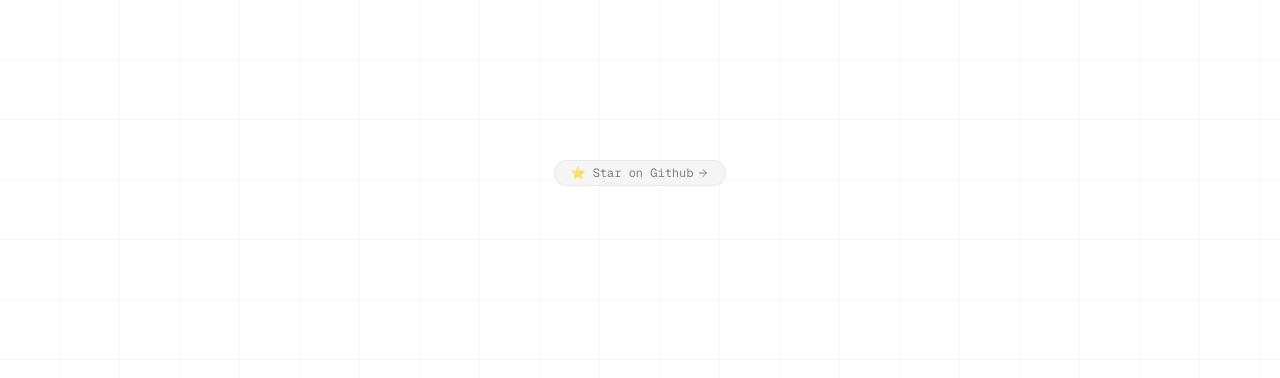
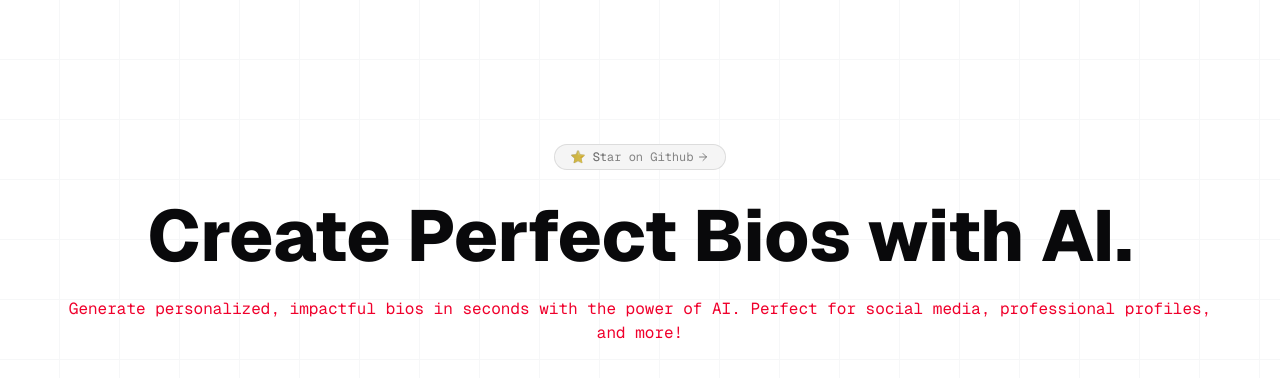
Before and after one commit to Suhelkhan12/Ai-powered-bio-generator, a Next.js app: page / in a window 1280 px wide. Shown: the top 378 px of the page. Built offline with nearby package versions, Linux system fonts and the light colour scheme.

Commit message:
hero section ui complete

```diff
--- a/app/globals.css
+++ b/app/globals.css
@@ -20,7 +20,7 @@ body {
     --secondary-foreground: 240 5.9% 10%;
     --muted: 240 4.8% 95.9%;
     --muted-foreground: 240 3.8% 46.1%;
-    --accent: 240 4.8% 95.9%;
+    --accent: 349 100% 47%;
     --accent-foreground: 240 5.9% 10%;
     --destructive: 0 84.2% 60.2%;
     --destructive-foreground: 0 0% 98%;
--- a/app/layout.tsx
+++ b/app/layout.tsx
@@ -1,4 +1,5 @@
 import type { Metadata } from "next";
+import { GeistSans } from "geist/font/sans";
 import { GeistMono } from "geist/font/mono";
 
 import "./globals.css";
@@ -19,7 +20,13 @@ export default function RootLayout({
 }>) {
   return (
     <html lang="en">
-      <body className={cn(GeistMono.variable, "font-geistMono min-h-screen")}>
+      <body
+        className={cn(
+          GeistMono.variable,
+          GeistSans.variable,
+          "font-geistMono min-h-screen"
+        )}
+      >
         <GridPattern
           width={60}
           height={60}
--- a/components/hero/hero-shiny-text.tsx
+++ b/components/hero/hero-shiny-text.tsx
@@ -7,9 +7,10 @@ import Link from "next/link";
 const HeroShinyText = () => {
   return (
     <Link
-      href={"#"}
+      href={"https://github.com/Suhelkhan12/Ai-powered-bio-generator"}
+      target="_blank"
       className={cn(
-        "group rounded-full border border-black/5 bg-neutral-100 text-xs text-white transition-all ease-in hover:cursor-pointer hover:bg-neutral-200 "
+        "group rounded-full border border-black/10 bg-neutral-100 text-xs text-white transition-all ease-in hover:cursor-pointer hover:bg-neutral-200 "
       )}
     >
       <AnimatedShinyText className="inline-flex items-center justify-center px-4 py-1 transition ease-out hover:text-neutral-600 hover:duration-300">
--- a/components/hero/hero.tsx
+++ b/components/hero/hero.tsx
@@ -3,8 +3,15 @@ import HeroShinyText from "./hero-shiny-text";
 
 const Hero = () => {
   return (
-    <section className="flex items-center justify-center">
+    <section className="flex flex-col items-center justify-center text-center max-w-6xl w-full mx-auto">
       <HeroShinyText />
+      <h1 className="mt-4 text-7xl font-extrabold leading-snug font-geistSans">
+        Create Perfect Bios with AI.
+      </h1>
+      <p className="mt-3 text-base text-accent">
+        Generate personalized, impactful bios in seconds with the power of AI.
+        Perfect for social media, professional profiles, and more!
+      </p>
     </section>
   );
 };
--- a/components/mainwrapper/main-wrapper.tsx
+++ b/components/mainwrapper/main-wrapper.tsx
@@ -5,7 +5,7 @@ type MainWrapperProps = {
 
 const MainWrapper = ({ childrenItems }: MainWrapperProps) => {
   return (
-    <main className="pt-40">
+    <main className="pt-36">
       <div className="container mx-auto">{childrenItems}</div>
     </main>
   );
--- a/tailwind.config.ts
+++ b/tailwind.config.ts
@@ -10,71 +10,70 @@ export default {
   theme: {
     extend: {
       colors: {
-  			background: 'hsl(var(--background))',
-  			foreground: 'hsl(var(--foreground))',
+        background: "hsl(var(--background))",
+        foreground: "hsl(var(--foreground))",
         card: {
-  				DEFAULT: 'hsl(var(--card))',
-  				foreground: 'hsl(var(--card-foreground))'
+          DEFAULT: "hsl(var(--card))",
+          foreground: "hsl(var(--card-foreground))",
         },
         popover: {
-  				DEFAULT: 'hsl(var(--popover))',
-  				foreground: 'hsl(var(--popover-foreground))'
+          DEFAULT: "hsl(var(--popover))",
+          foreground: "hsl(var(--popover-foreground))",
         },
         primary: {
-  				DEFAULT: 'hsl(var(--primary))',
-  				foreground: 'hsl(var(--primary-foreground))'
+          DEFAULT: "hsl(var(--primary))",
+          foreground: "hsl(var(--primary-foreground))",
         },
         secondary: {
-  				DEFAULT: 'hsl(var(--secondary))',
-  				foreground: 'hsl(var(--secondary-foreground))'
+          DEFAULT: "hsl(var(--secondary))",
+          foreground: "hsl(var(--secondary-foreground))",
         },
         muted: {
-  				DEFAULT: 'hsl(var(--muted))',
-  				foreground: 'hsl(var(--muted-foreground))'
+          DEFAULT: "hsl(var(--muted))",
+          foreground: "hsl(var(--muted-foreground))",
         },
         accent: {
-  				DEFAULT: 'hsl(var(--accent))',
-  				foreground: 'hsl(var(--accent-foreground))'
+          DEFAULT: "hsl(var(--accent))",
+          foreground: "hsl(var(--accent-foreground))",
         },
         destructive: {
-  				DEFAULT: 'hsl(var(--destructive))',
-  				foreground: 'hsl(var(--destructive-foreground))'
+          DEFAULT: "hsl(var(--destructive))",
+          foreground: "hsl(var(--destructive-foreground))",
         },
-  			border: 'hsl(var(--border))',
-  			input: 'hsl(var(--input))',
-  			ring: 'hsl(var(--ring))',
+        border: "hsl(var(--border))",
+        input: "hsl(var(--input))",
+        ring: "hsl(var(--ring))",
         chart: {
-  				'1': 'hsl(var(--chart-1))',
-  				'2': 'hsl(var(--chart-2))',
-  				'3': 'hsl(var(--chart-3))',
-  				'4': 'hsl(var(--chart-4))',
-  				'5': 'hsl(var(--chart-5))'
-  			}
+          "1": "hsl(var(--chart-1))",
+          "2": "hsl(var(--chart-2))",
+          "3": "hsl(var(--chart-3))",
+          "4": "hsl(var(--chart-4))",
+          "5": "hsl(var(--chart-5))",
+        },
       },
       borderRadius: {
-  			lg: 'var(--radius)',
-  			md: 'calc(var(--radius) - 2px)',
-  			sm: 'calc(var(--radius) - 4px)'
+        lg: "var(--radius)",
+        md: "calc(var(--radius) - 2px)",
+        sm: "calc(var(--radius) - 4px)",
       },
       fontFamily: {
-  			geistMono: [
-  				'var(--font-geist-mono)'
-  			]
+        geistMono: ["var(--font-geist-mono)"],
+        geistSans: ["var(--font-geist-sans)"],
       },
       animation: {
-  			'shiny-text': 'shiny-text 8s infinite'
+        "shiny-text": "shiny-text 8s infinite",
       },
       keyframes: {
-  			'shiny-text': {
-  				'0%, 90%, 100%': {
-  					'background-position': 'calc(-100% - var(--shiny-width)) 0'
+        "shiny-text": {
+          "0%, 90%, 100%": {
+            "background-position": "calc(-100% - var(--shiny-width)) 0",
           },
-  				'30%, 60%': {
-  					'background-position': 'calc(100% + var(--shiny-width)) 0'
-  				}
-  			}
-  		}
-  	}
+          "30%, 60%": {
+            "background-position": "calc(100% + var(--shiny-width)) 0",
+          },
+        },
+      },
+    },
   },
   plugins: [require("tailwindcss-animate")],
 } satisfies Config;
```
Lines whose indentation alone changed are shown as unchanged.
